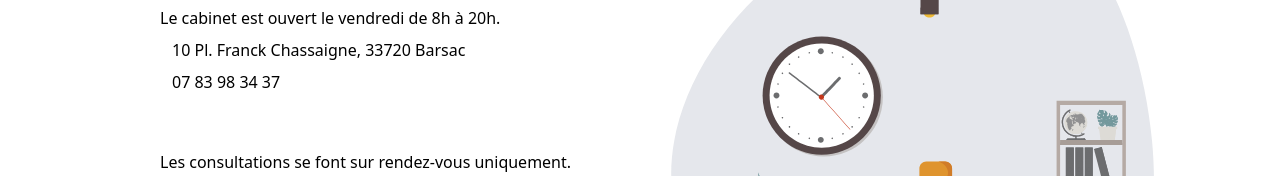
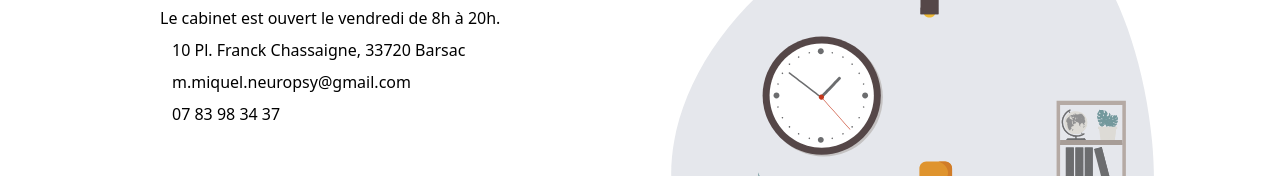
Before and after one commit to AlexandreKempf/mailysmiquel, a SvelteKit app: page /infos in a window 1280 px wide. Shown: the part 314-490 px from the top of the page. Built offline with nearby package versions, Linux system fonts and the light colour scheme.

Commit message:
add mail adress

```diff
--- a/src/routes/infos/+page.svelte
+++ b/src/routes/infos/+page.svelte
@@ -7,11 +7,15 @@
 		<div class="w-110 m-15">
 			<h1 class="text-4xl mb-5 font-black">Information pratiques</h1>
 			<p class="my-2 font-light">Le cabinet est ouvert le vendredi de 8h à 20h.</p>
-			<div class="my-2 flex gap-3">
+			<div class="my-2 flex items-center gap-3">
 				<div class="i-iconoir-map-pin" />
 				<p class="font-light">10 Pl. Franck Chassaigne, 33720 Barsac</p>
 			</div>
-			<div class="my-2 flex gap-3">
+			<div class="my-2 flex items-center gap-3">
+				<div class="i-iconoir-mail" />
+				<p class="font-light">m.miquel.neuropsy@gmail.com</p>
+			</div>
+			<div class="my-2 flex items-center gap-3">
 				<div class="i-iconoir-phone" />
 				<p class="font-light">07 83 98 34 37</p>
 			</div>
```
